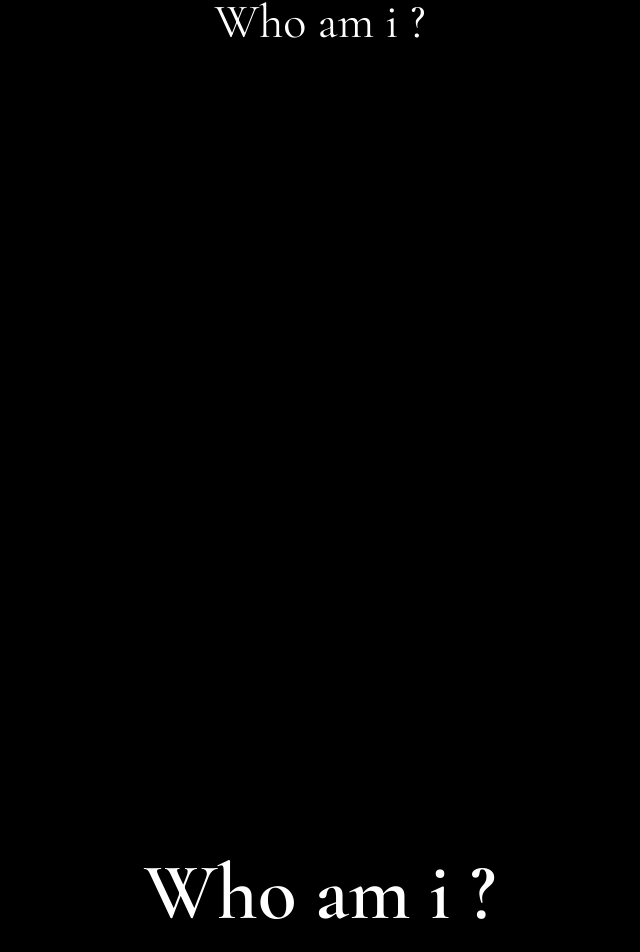
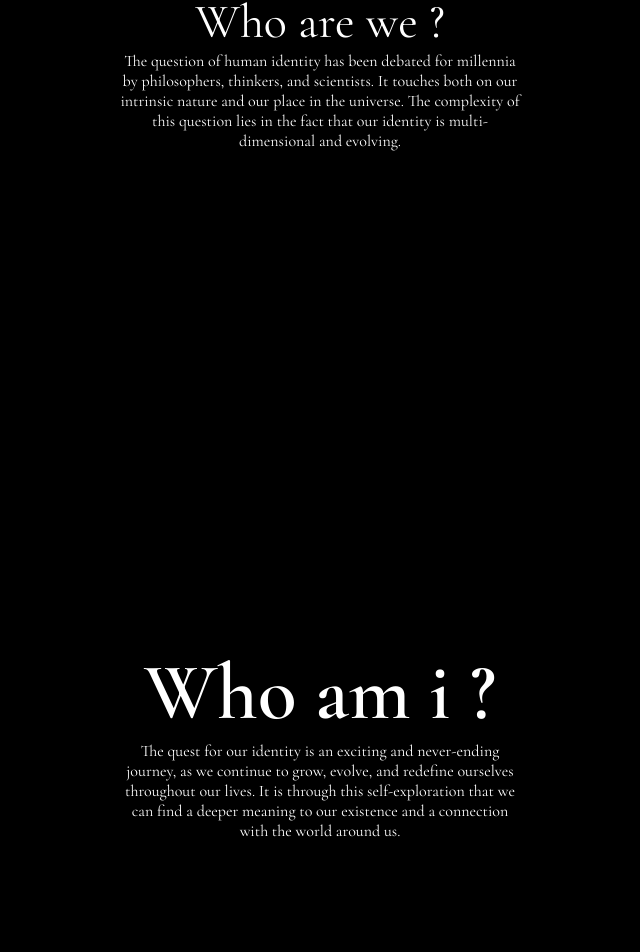
Before and after one commit to enzogireaud/Reelax, a SvelteKit app: page /contact in a window 1280 px wide. Shown: the part 307-1259 px from the top of the page, without its empty margins (320-960 px from the left). Built offline with nearby package versions, Linux system fonts and the light colour scheme.

Commit message:
adding fix to animations

```diff
--- a/src/routes/contact/+page.svelte
+++ b/src/routes/contact/+page.svelte
@@ -20,11 +20,13 @@
 </script>
 
 <contact>
+	<section class="1">
+		<a href="/" class="hidden">Who are we ?</a>
+		<p class="hidden firstp">The question of human identity has been debated for millennia by philosophers, thinkers, and scientists. It touches both on our intrinsic nature and our place in the universe. The complexity of this question lies in the fact that our identity is multi-dimensional and evolving.</p>
+	</section>
 	<section>
-		<a href="/">Who am i ?</a>
-	</section>
-	<section class="hidden">
-		<h1>Who am i ?</h1>
+		<h1 class="hidden">Who am i ?</h1>
+		<p class="hidden secondp">The quest for our identity is an exciting and never-ending journey, as we continue to grow, evolve, and redefine ourselves throughout our lives. It is through this self-exploration that we can find a deeper meaning to our existence and a connection with the world around us.</p>
 	</section>
 	<section class="hidden">
 		<p>
@@ -39,7 +41,7 @@
 		position: absolute;
 		background: #000;
 		width: 100%;
-		min-height: 300vh;
+		min-height: 250vh;
 		color: white;
 		animation: fadeIn 1s ease forwards;
 		display: flex;
@@ -49,6 +51,16 @@
 		align-items: center;
 		flex-direction: column;
 		overflow: hidden;
+		section{
+			text-align: center;
+			max-width: 400px;
+		}
+		.firstp{
+			transition-delay: 400ms;
+		}
+		.secondp{
+			transition-delay: 400ms;
+		}
 		h1 {
 			font-size: 5em;
 		}
```
